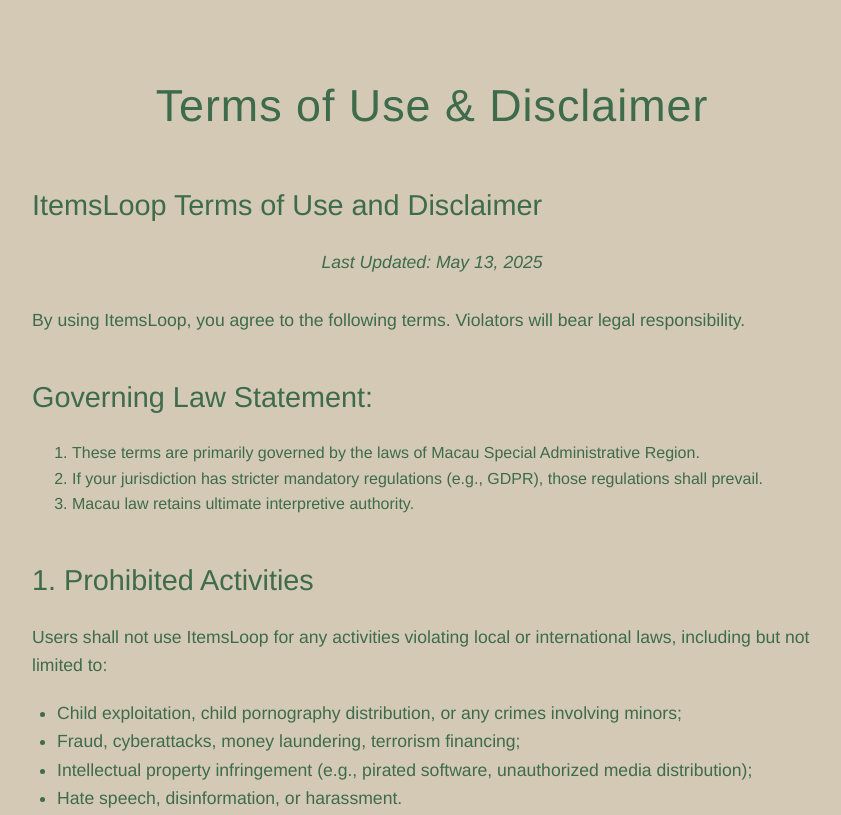
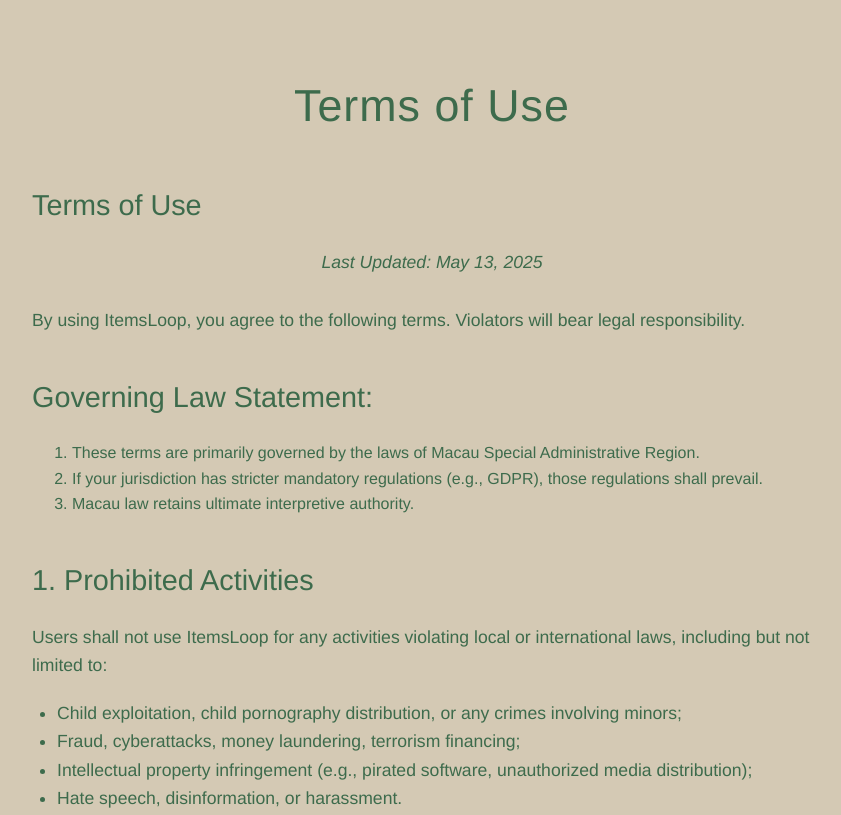
Before and after one commit to itemsloop/itemsloop-website, a plain HTML site: page user-info.html in a window 1280 px wide. Shown: the top 815 px of the page, without its empty margins (208-1049 px from the left). Drawn offline with Linux system fonts and the light colour scheme.

Commit message:
Update user-info.html

```diff
--- a/user-info.html
+++ b/user-info.html
@@ -3,7 +3,7 @@
 <head>
     <meta charset="UTF-8">
     <meta name="viewport" content="width=device-width, initial-scale=1.0">
-    <title>Terms of Use & Disclaimer</title>
+    <title>Terms of Use</title>
     <style>
         body {
             background-color: #D4C9B4;
@@ -77,10 +77,10 @@
 </head>
 <body>
     <div class="container">
-        <h1>Terms of Use & Disclaimer</h1>
+        <h1>Terms of Use</h1>
 
         <div class="header">
-            <h2>ItemsLoop Terms of Use and Disclaimer</h2>
+            <h2>Terms of Use</h2>
             <p class="date">Last Updated: May 13, 2025</p>
             <p>By using ItemsLoop, you agree to the following terms. Violators will bear legal responsibility.</p>
         </div>
```
